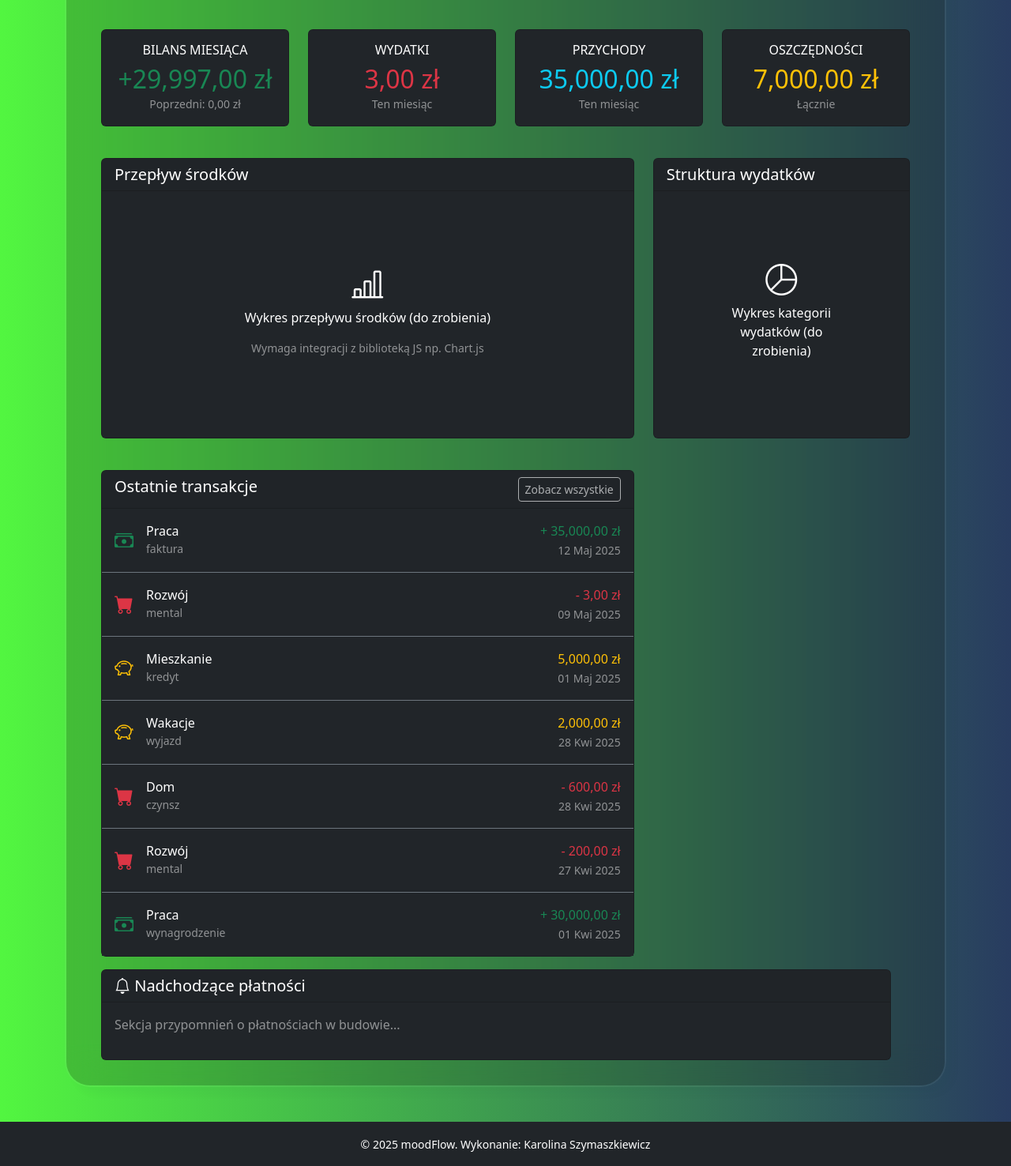
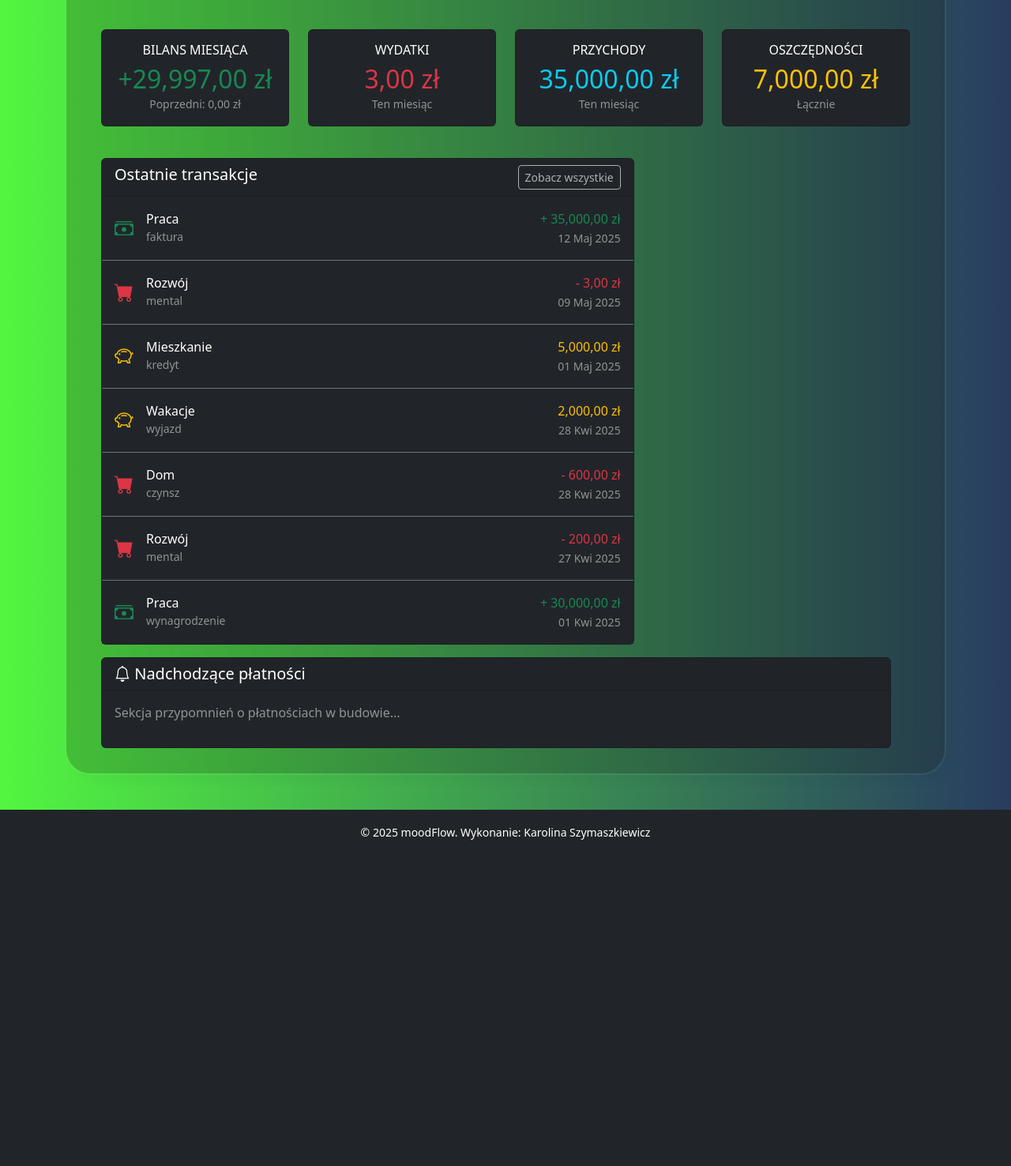
Before and after one commit to KarlaSz/MoodFlow-App, a Django app: page /finanse in a window 1280 px wide. Shown: the part 301-1777 px from the top of the page at 79% size. After the commit the page ends 1364 px from the top, so only its background shows below. Run offline with Django 5.2, Linux system fonts and the light colour scheme; a user stored in the database is signed in; data comes from the database, SQL or seed files in the repository; both versions use the stored data as it was after the commit.

Commit message:
improve aplication

```diff
--- a/moodFlow/myapp/templates/myapp/finanse.html
+++ b/moodFlow/myapp/templates/myapp/finanse.html
@@ -77,39 +77,39 @@
 
 
     <!-- Wykresy i wizualizacje (Pozostają placeholderami na razie) -->
-    <div class="row mb-4">
-        <div class="col-md-8 mb-3">
-             <div class="card bg-dark text-white h-100">
-                <div class="card-header d-flex justify-content-between">
-                    <h5 class="mb-0">Przepływ środków</h5>
-                     </div>
-                <div class="card-body">
-                     <div style="height: 280px; position: relative;">
-                         <div class="position-absolute top-50 start-50 translate-middle text-center">
-                            <i class="bi bi-bar-chart-line fs-1 mb-2"></i>
-                            <p>Wykres przepływu środków (do zrobienia)</p>
-                            <p class="text-white-50 small">Wymaga integracji z biblioteką JS np. Chart.js</p>
-                        </div>
-                     </div>
-                </div>
-             </div>
-        </div>
-        <div class="col-md-4 mb-3">
-            <div class="card bg-dark text-white h-100">
-                 <div class="card-header">
-                    <h5 class="mb-0">Struktura wydatków</h5>
-                </div>
-                <div class="card-body text-center">
-                     <div style="height: 280px; position: relative;">
-                         <div class="position-absolute top-50 start-50 translate-middle">
-                            <i class="bi bi-pie-chart fs-1 mb-2"></i>
-                            <p>Wykres kategorii wydatków (do zrobienia)</p>
-                        </div>
-                    </div>
-                </div>
-            </div>
-        </div>
-    </div>
+<!--    <div class="row mb-4">-->
+<!--        <div class="col-md-8 mb-3">-->
+<!--             <div class="card bg-dark text-white h-100">-->
+<!--                <div class="card-header d-flex justify-content-between">-->
+<!--                    <h5 class="mb-0">Przepływ środków</h5>-->
+<!--                     </div>-->
+<!--                <div class="card-body">-->
+<!--                     <div style="height: 280px; position: relative;">-->
+<!--                         <div class="position-absolute top-50 start-50 translate-middle text-center">-->
+<!--                            <i class="bi bi-bar-chart-line fs-1 mb-2"></i>-->
+<!--                            <p>Wykres przepływu środków (do zrobienia)</p>-->
+<!--                            <p class="text-white-50 small">Wymaga integracji z biblioteką JS np. Chart.js</p>-->
+<!--                        </div>-->
+<!--                     </div>-->
+<!--                </div>-->
+<!--             </div>-->
+<!--        </div>-->
+<!--        <div class="col-md-4 mb-3">-->
+<!--            <div class="card bg-dark text-white h-100">-->
+<!--                 <div class="card-header">-->
+<!--                    <h5 class="mb-0">Struktura wydatków</h5>-->
+<!--                </div>-->
+<!--                <div class="card-body text-center">-->
+<!--                     <div style="height: 280px; position: relative;">-->
+<!--                         <div class="position-absolute top-50 start-50 translate-middle">-->
+<!--                            <i class="bi bi-pie-chart fs-1 mb-2"></i>-->
+<!--                            <p>Wykres kategorii wydatków (do zrobienia)</p>-->
+<!--                        </div>-->
+<!--                    </div>-->
+<!--                </div>-->
+<!--            </div>-->
+<!--        </div>-->
+<!--    </div>-->
 
 <!--    &lt;!&ndash; Budżet i cele (Pozostają placeholderami na razie) &ndash;&gt;-->
 <!--    <div class="row mb-4">-->
--- a/moodFlow/myapp/templates/myapp/home.html
+++ b/moodFlow/myapp/templates/myapp/home.html
@@ -30,7 +30,7 @@
                             <div id="weather-icon" class="mb-2 text-warning weather-data-loading">
                                 <i class="bi bi-hourglass-split text-secondary" style="font-size: 4rem;"></i>
                             </div>
-                            <!-- Dodaj klasę do elementów z danymi -->
+
                             <h3 id="temperature" class="weather-data-loading text-warning">-°C</h3>
                             <p id="weather-description" class="weather-data-loading">Ładowanie...</p>
                             <p id="weather-location" class="mb-0 d-none weather-data-loading"></p>
--- a/moodFlow/myapp/views.py
+++ b/moodFlow/myapp/views.py
@@ -29,7 +29,7 @@ def weather_api(request):
     url = 'https://danepubliczne.imgw.pl/api/data/synop'
     try:
         response = requests.get(url)
-        response.raise_for_status() # Dodaj sprawdzanie statusu HTTP
+        response.raise_for_status()
         weather_data = []
         data = response.json()
 
@@ -251,11 +251,8 @@ def chat(request, conversation_id=None):
     current_conversation = None
     messages_queryset = Message.objects.none()
 
-    # Zawsze pobieraj historię dla sidebara
-    conversation_history_list = Conversation.objects.all() # Używa domyślnego sortowania z Meta
-
-    # if not api_key:
-    #     error_message = "Błędna konfiguracja aplikacji (brak klucza API)."
+    # Zawsze pobieraj historię dla sidebara menu - history
+    conversation_history_list = Conversation.objects.all()
 
     if not openai_api_key:
         error_message = "Błędna konfiguracja aplikacji (brak klucza API OpenAI)."
```
Also changed, not shown: moodFlow/moodFlow/settings.py (+5 -5 lines), moodFlow/db.sqlite3.
